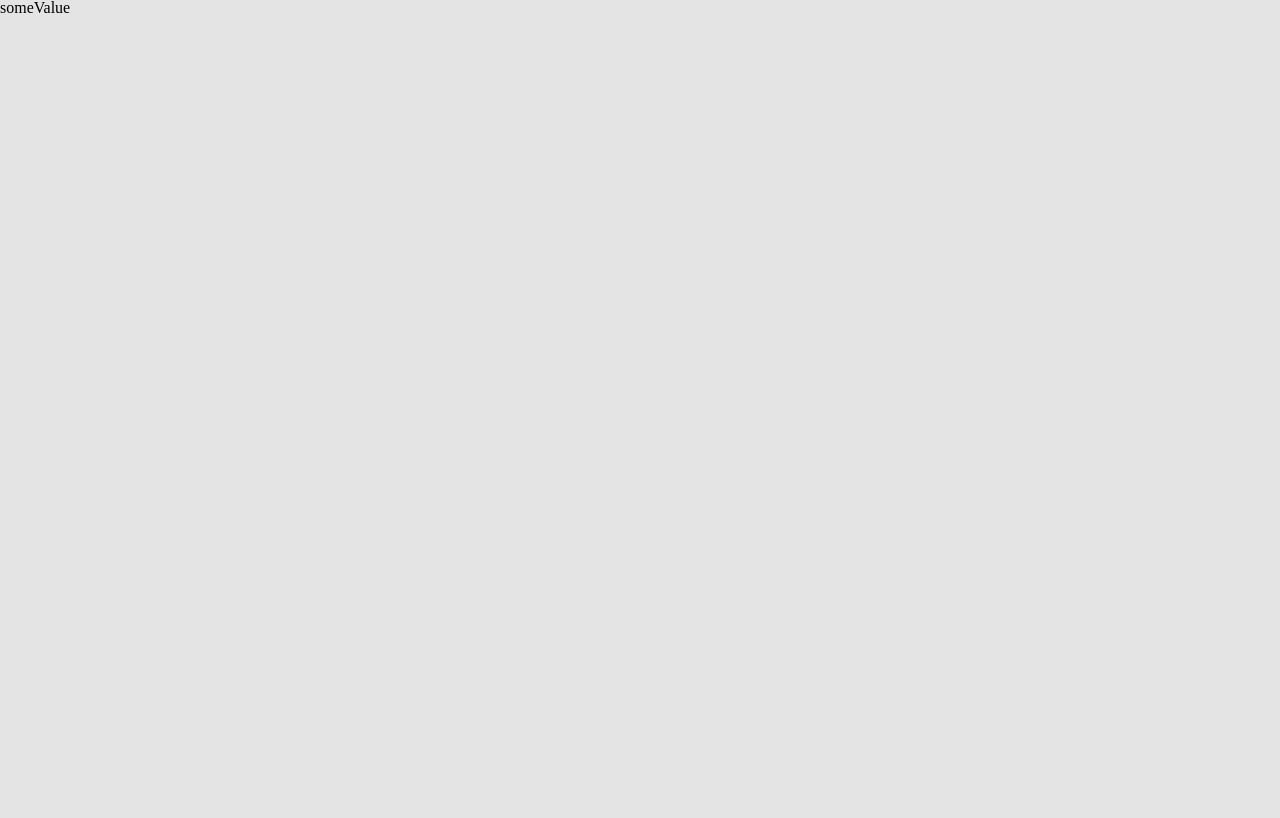
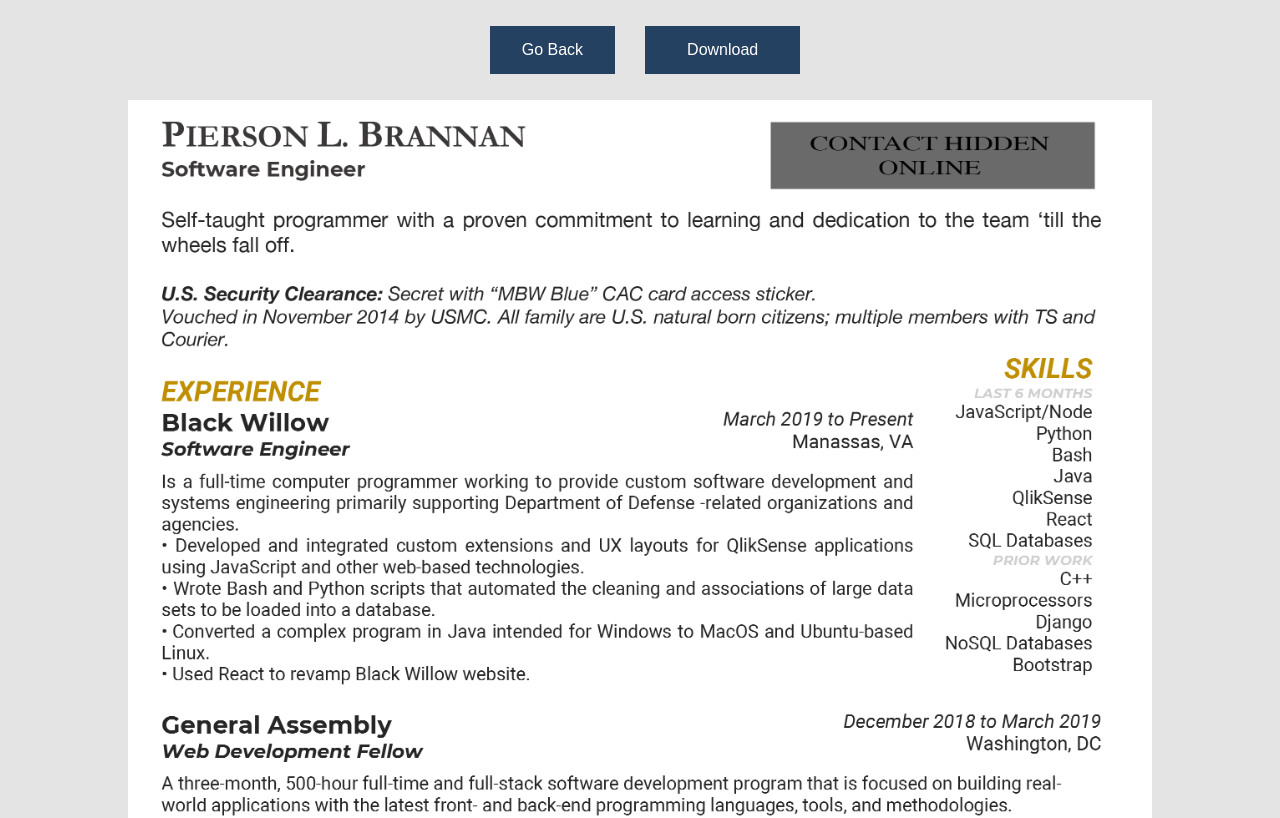
Before and after one commit to bananabrann/bananabrann.com, a React (Create React App) app: page /resume in a window 1280 px wide. Shown: the top 818 px of the page. Built offline with nearby package versions, Linux system fonts and the light colour scheme; a web font is replaced by a local one.

Commit message:
Add resume img, and download and navigation buttons to resume page

```diff
--- /dev/null
+++ b/src/Components/Resume/Resume.css
@@ -0,0 +1,44 @@
+.Resume {
+  display: flex;
+  flex-direction: column;
+  justify-content: flex-start;
+  align-items: center;
+
+  font-family: 'Montserrat', sans-serif;
+  text-transform: uppercase;
+}
+
+.Resume .header {
+  /* background-color: red; */
+  min-height: 100px;
+  width: 100%;
+  font-size: 26px;
+
+  display: flex;
+  flex-direction: row;
+  justify-content: center;
+  align-items: center;
+}
+
+.Resume .header * {
+  margin: 0 10px
+}
+
+.Resume button {
+  background-color: rgb(37, 65, 97); /* Green */
+  border: none;
+  color: white;
+  padding: 15px 32px;
+  text-align: center;
+  text-decoration: none;
+  display: inline-block;
+  font-size: 16px;
+  margin: 4px 2px;
+  cursor: pointer;
+  -webkit-transition-duration: 0.4s; /* Safari */
+  transition-duration: 0.4s;
+}
+
+.Resume img {
+  max-width: 80vw;
+}
--- a/src/Components/Resume/Resume.js
+++ b/src/Components/Resume/Resume.js
@@ -1,6 +1,10 @@
 import React from 'react';
+import { Link } from "react-router-dom";
+import resume from "../../img/resume-online.jpg";
+import "./Resume.css";
 
 const DOCUMENT_TITLE = "BananaBrann.com - Resume";
+const HOME_PATH = "/";
 
 class Resume extends React.Component {
   constructor() {
@@ -9,7 +13,15 @@ class Resume extends React.Component {
   }
 
   render() {
-    return <p>{this.state.someKey}</p>;
+    return(
+      <div className="Resume">
+        <div className="header">
+          <Link to ={HOME_PATH}><button>Go Back</button></Link>
+          <button><a href={resume} download>Download</a></button>
+        </div>
+        <img src={resume} />
+      </div>
+    )
   }
 
   componentDidMount() {
```
Also changed, not shown: src/img/bananas.png (renamed from public/img/bananas.png), src/img/resume-online.jpg (added).
